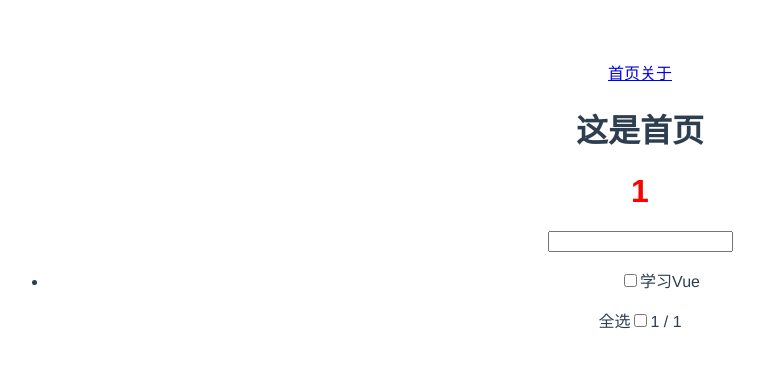
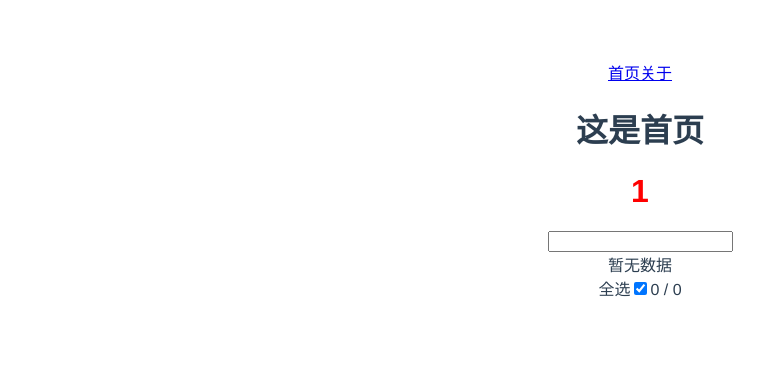
Before and after one commit to KurjaScript/geek-admain, a Vue app: page /#/ in a window 1280 px wide. Shown: the top 368 px of the page, without its empty margins (0-764 px from the left). Built offline with nearby package versions, Linux system fonts and the light colour scheme.

Commit message:
将todos与本地存储同步,防止页面刷新后之前的状态消失

```diff
--- a/src/components/Todolist.vue
+++ b/src/components/Todolist.vue
@@ -20,11 +20,16 @@
 </template>
 
 <script setup>
-import { ref,computed } from "vue";
+import { ref,computed, watchEffect } from "vue";
 function useTodos() {
   let title = ref("");
-  let todos = ref([{title:'学习Vue',done:false}])
-
+  // let todos = ref([{title:'学习Vue',done:false}])
+  // 让 todos 和本地存储同步
+  let todos = ref(JSON.parse(localStorage.getItem('todos') || '[]'))
+  // watchEffect，数据变化后执行指定的函数——数据变化后会把数据同步到 localStorage 上
+  watchEffect(() => {
+    localStorage.setItem('todos', JSON.stringify(todos.value))
+  })
   function addTodo() {
     todos.value.push({
       title: title.value,
```
